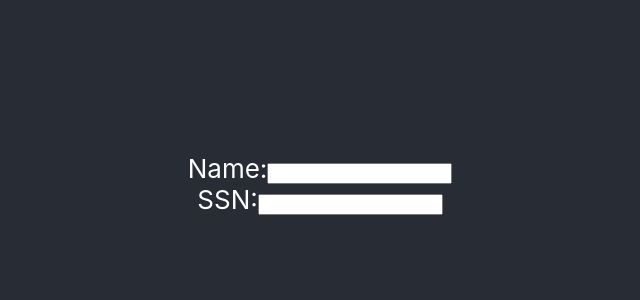
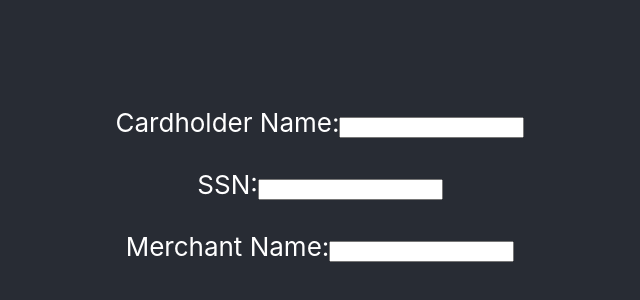
Before and after one commit to nchandler-smith/green-machine-fintech, a React (Create React App) app: page / in a window 1280 px wide. Shown: the part 216-516 px from the top of the page, without its empty margins (320-960 px from the left). Built offline with nearby package versions, Linux system fonts and the light colour scheme.

Commit message:
Pulled labelled input into its own component to reduce duplication

```diff
--- a/package.json
+++ b/package.json
@@ -5,6 +5,7 @@
   "dependencies": {
     "react": "^16.8.6",
     "react-dom": "^16.8.6",
+    "react-redux": "^7.0.2",
     "react-scripts": "2.1.8"
   },
   "scripts": {
--- a/src/App.js
+++ b/src/App.js
@@ -1,6 +1,6 @@
-import React, { Component } from 'react';
-import logo from './logo.svg';
+import React, { Component, useState } from 'react';
 import './App.css';
+import LabelledInput from './LabelledInput.js';
 
 class App extends Component {
   render() {
@@ -8,15 +8,11 @@ class App extends Component {
       <div className="App">
         <header className="App-header">
           <form>
-            <label>
-              Name:
-              <input type="text" name="name" />
-            </label>
+            <LabelledInput labelName="Cardholder Name"/>
             <br></br>
-            <label>
-              SSN:
-              <input type="text" name="ssn" />
-            </label>
+            <LabelledInput labelName="SSN"/>
+            <br></br>
+            <LabelledInput labelName="Merchant Name"/>
           </form>
         </header>
       </div>
--- /dev/null
+++ b/src/LabelledInput.js
@@ -0,0 +1,16 @@
+import React, { Component, useState } from 'react';
+
+function LabelledInput(props) {
+    const [nameState, setName] = useState("");
+
+    return (
+          <form>
+            <label>
+                {props.labelName}:
+                <input onChange={event => setName(event.target.value)} type="text" name="name" />
+            </label>
+          </form>
+    );
+}
+
+export default LabelledInput;
```
Also changed, not shown: 1 other file (tests, documents, lock files or other folders).
